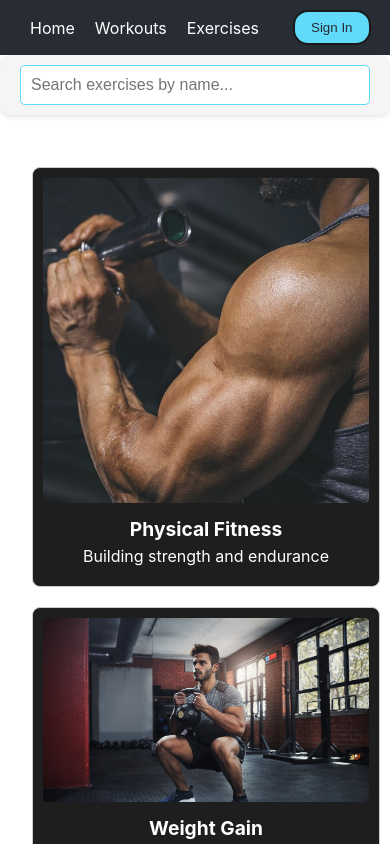
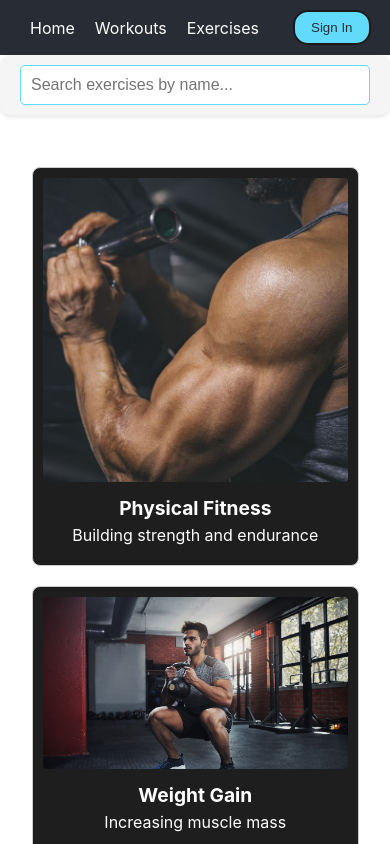
Before and after one commit to thedco5/FitnessTracker, a React (Vite) app in the folder frontend/: page /exercises in a window 390 px wide. Shown: the top 844 px of the page. Built offline with nearby package versions, Linux system fonts and the light colour scheme.

Commit message:
Update card.css (updated for mobile devices)

```diff
--- a/frontend/src/features/exercises/card.css
+++ b/frontend/src/features/exercises/card.css
@@ -76,3 +76,11 @@
     display: block;
     transition: display 0.3s ease;
 }
+
+
+@media(max-width: 767px) {
+    .cards-container {
+        align-items: center;
+        margin-right: 5.5%;
+    }
+}
```
